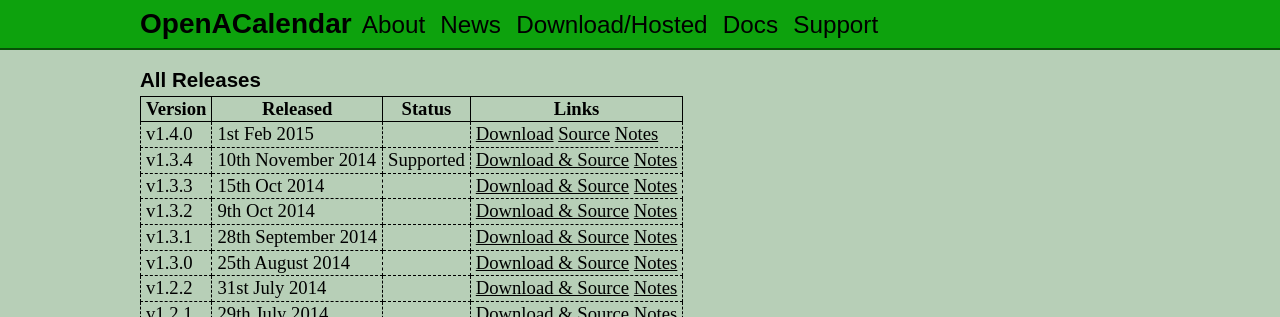
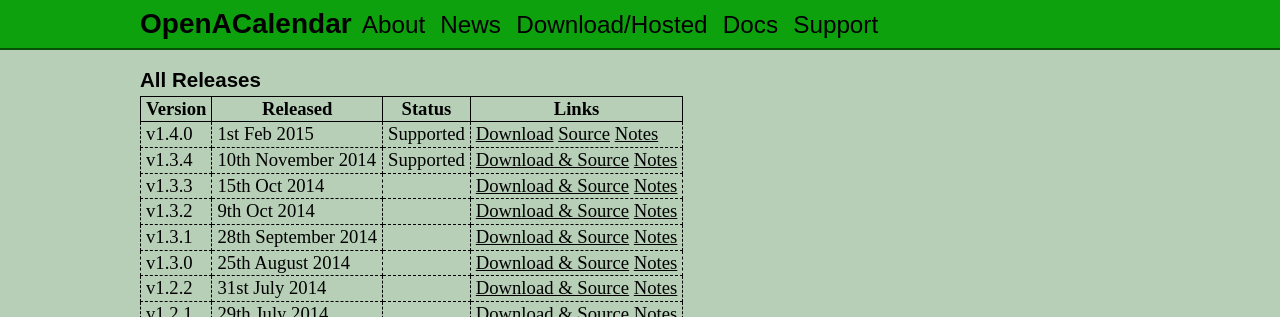
Before and after one commit to OpenACalendar/openacalendar.github.io, a Jekyll site: the page built from release/index.html, in a window 1280 px wide. Shown: the top 317 px of the page. Built offline with Jekyll 4.4.1, drawn with Linux system fonts in a browser that asks for light colours; Markdown is read by kramdown in place of the engine named in the settings; comment, search, counter and statistics services are not loaded.

Commit message:
Mark supported

```diff
--- a/release/index.html
+++ b/release/index.html
@@ -11,7 +11,7 @@
 	<tr>
 		<td>v1.4.0</td>
 		<td>1st Feb 2015</td>
-		<td></td>
+		<td>Supported</td>
 		<td>
 			<a href="http://packages.openacalendar.org/raw/openacalendar-1.4.0.zip">Download</a>
 			<a href="https://github.com/OpenACalendar/OpenACalendar-Web-Core/releases/tag/v1.4.0">Source</a>
```
